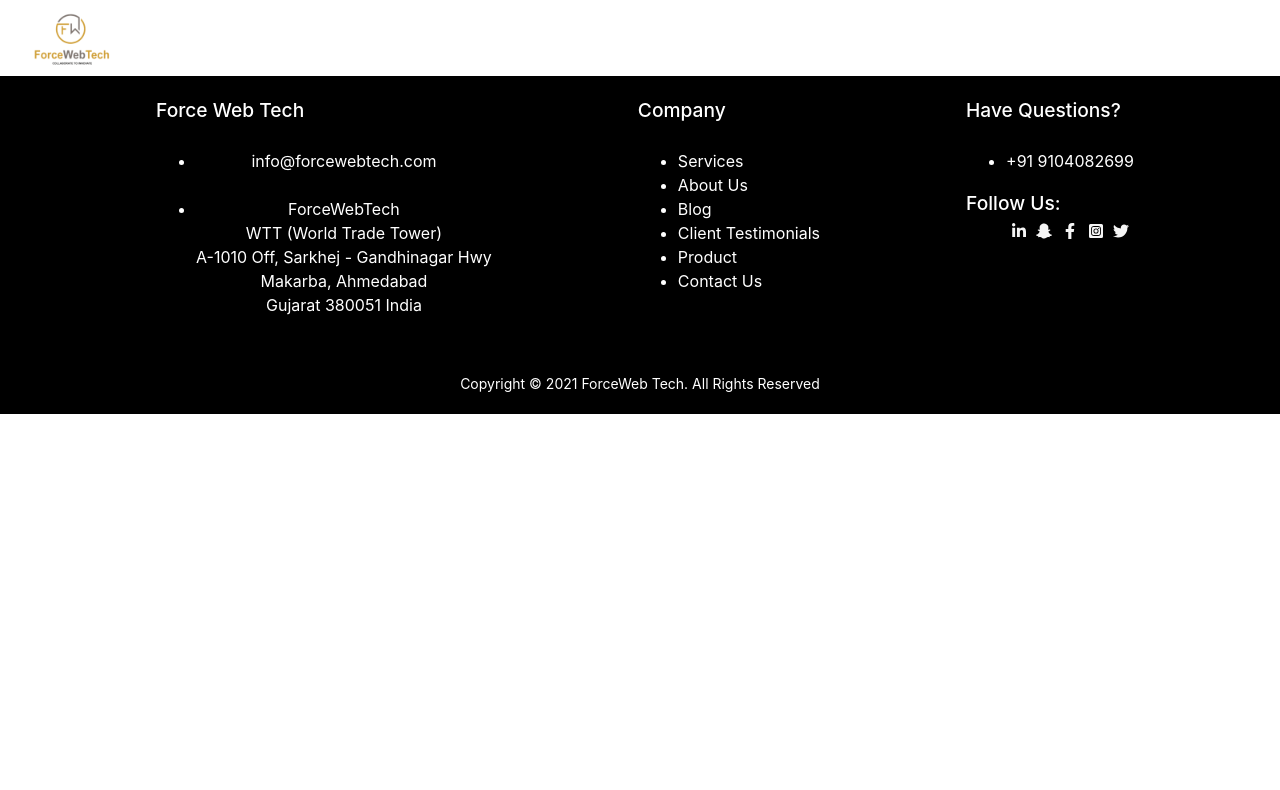
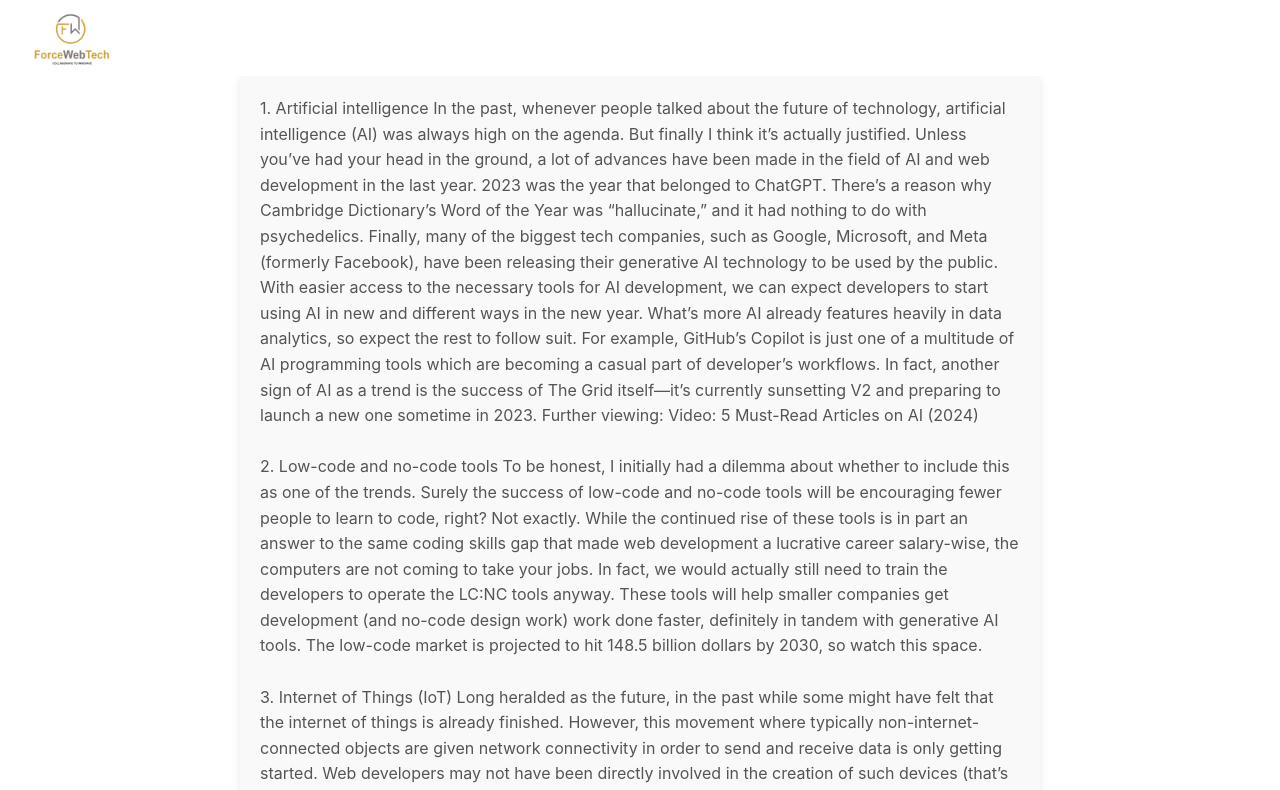
Before and after one commit to H1617K/portfolio, a React (Create React App) app: page /blog/top-trends-in-web-development in a window 1280 px wide. Shown: the top 790 px of the page. Built offline with nearby package versions, Linux system fonts and the light colour scheme.

Commit message:
Addd blog for 1st blogs contauns

```diff
--- a/src/App.js
+++ b/src/App.js
@@ -10,6 +10,7 @@
 import AboutUs from './Conponent/AboutUs';
 import { Footer } from './Conponent/Footer';
 import ContactUs from './Conponent/ContactUs';
+import { BlogContain } from './Page/BlogContain';
 
 function App() {
   return (
@@ -25,6 +26,7 @@
         <Route path="/FAQ" element={<FAQ/>} />
         <Route path='/AboutUs' element={<AboutUs/>}/>
         <Route path='/ContactUs' element={<ContactUs/>}/>
+        <Route path='/blog/top-trends-in-web-development' element={<BlogContain/>}/>
       </Routes>
       <Footer/>
     </BrowserRouter>
--- a/src/Conponent/Blog.js
+++ b/src/Conponent/Blog.js
@@ -19,7 +19,7 @@
   const settings = {
     dots: true,
     infinite: false,
-    speed: 500,
+    speed: 1000,
     slidesToShow: 1,
     slidesToScroll: 1,
     responsive: [
--- /dev/null
+++ b/src/Page/BlogContain.css
@@ -0,0 +1,17 @@
+.From-blog {
+    max-width: 800px;
+    margin: 0 auto;
+    padding: 20px;
+    background-color: #f9f9f9;
+    border-radius: 8px;
+    box-shadow: 0 0 10px rgba(0, 0, 0, 0.1);
+  }
+
+  .blog1 {
+    margin-bottom: 20px;
+  }
+
+  .blog1 p {
+    font-size: 16px;
+    line-height: 1.6;
+  }
--- a/src/Page/BlogContain.js
+++ b/src/Page/BlogContain.js
@@ -1,7 +1,57 @@
 import React from 'react'
+import '../Page/BlogContain.css'
 
 export const BlogContain = () => {
   return (
-    <div>BlogContain</div>
+    <>
+    <div className='From-blog'>
+      <div className='blog1'>
+        <p>1. Artificial intelligence
+In the past, whenever people talked about the future of technology, artificial intelligence (AI) was always high on the agenda. But finally I think it’s actually justified. Unless you’ve had your head in the ground, a lot of advances have been made in the field of AI and web development in the last year.
+
+2023 was the year that belonged to ChatGPT. There’s a reason why Cambridge Dictionary’s Word of the Year was “hallucinate,” and it had nothing to do with psychedelics.
+
+Finally, many of the biggest tech companies, such as Google, Microsoft, and Meta (formerly Facebook), have been releasing their generative AI technology to be used by the public.
+
+With easier access to the necessary tools for AI development, we can expect developers to start using AI in new and different ways in the new year. What’s more AI already features heavily in data analytics, so expect the rest to follow suit. For example, GitHub’s Copilot is just one of a multitude of AI programming tools which are becoming a casual part of developer’s workflows.
+
+In fact, another sign of AI as a trend is the success of The Grid itself—it’s currently sunsetting V2 and preparing to launch a new one sometime in 2023.
+
+Further viewing: Video: 5 Must-Read Articles on AI (2024)<br/><br/>
+
+2. Low-code and no-code tools
+To be honest, I initially had a dilemma about whether to include this as one of the trends. Surely the success of low-code and no-code tools will be encouraging fewer people to learn to code, right?
+
+Not exactly.
+
+While the continued rise of these tools is in part an answer to the same coding skills gap that made web development a lucrative career salary-wise, the computers are not coming to take your jobs. In fact, we would actually still need to train the developers to operate the LC:NC tools anyway.
+
+These tools will help smaller companies get development (and no-code design work) work done faster, definitely in tandem with generative AI tools. The low-code market is projected to hit 148.5 billion dollars by 2030, so watch this space.<br/><br/>
+
+3. Internet of Things (IoT)
+Long heralded as the future, in the past while some might have felt that the internet of things is already finished. However, this movement where typically non-internet-connected objects are given network connectivity in order to send and receive data is only getting started.
+
+Web developers may not have been directly involved in the creation of such devices (that’s for product designers), with UI designers working more heavily through voice user interfaces. Coders are involved in the development of applications that use, analyse and display the devices’ data. Companies such as Xively and BugLabs have already started working on APIs that can be used by developers to communicate with IoT devices.
+
+Moving into 2024, developers are exploring ways to integrate IoT data into web platforms, enabling real-time data visualizations, predictive analytics, and personalized experiences. <br/><br/>
+
+4. AI chatbots
+While again, these may have been around in one guise or another in recent years, expect this area of work to become a huge growth area in 2024, after the success of generative AI and LLMs last year.
+
+Essentially, the reason for this is that the accuracy and usability of these chatbots has seriously increased and become more sophisticated, giving companies far more opportunities to employ them.
+
+In terms of the technology behind them, opportunities for backend developers are plenty, as they require complex information retrieval, language processing, and machine learning systems to flourish. Machine learning and AI engineers are also popular AI jobs to explore for this. Web developers fluent in machine learning languages such as Java, R, and Python will find themselves with a whole host of opportunities and interesting projects to get to grips with.
+
+In terms of whether this trend will be a longer-lasting one, it’s easy to see that this is one of them. Not only do companies save money on employing customer support staff, they also mean they can reach even more of their customers than before, with companies employing chatbots on their social media platforms as well.<br/><br/>
+
+5. Angular 17 and beyond
+Way back in 2016 a different version of Angular came out, and with it came a lot of changes —Google’s frontend JavaScript framework was been completely redesigned.
+
+It now takes advantage of JavaScript ES6’s features, applications are written in TypeScript, and they now moved towards a more component-driven architecture.
+
+Along with backwards compatibility, Angular now has a more defined and regular release schedule. It’s planned that Angular 18.0 will be released in May 2024.</p>
+      </div>
+    </div>
+    </>
   )
 }
```
